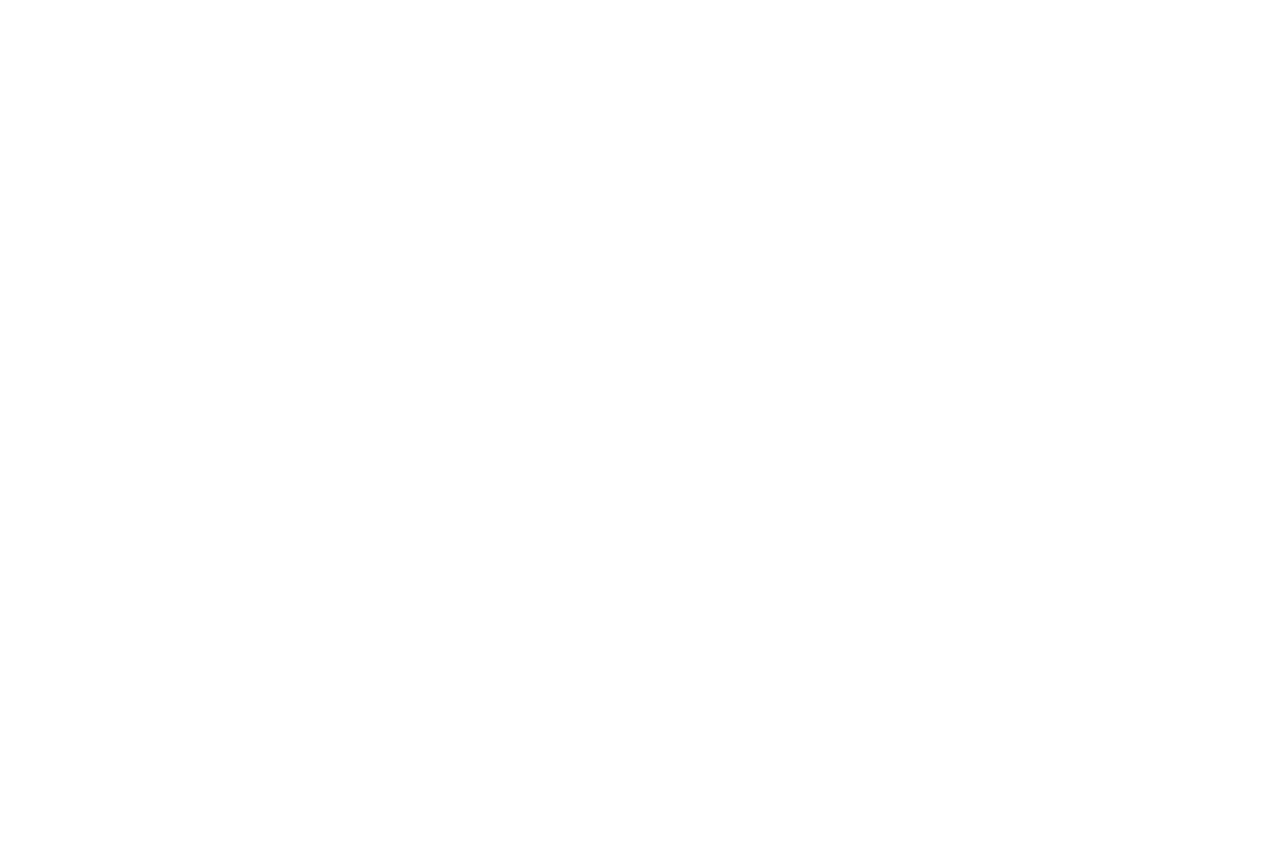
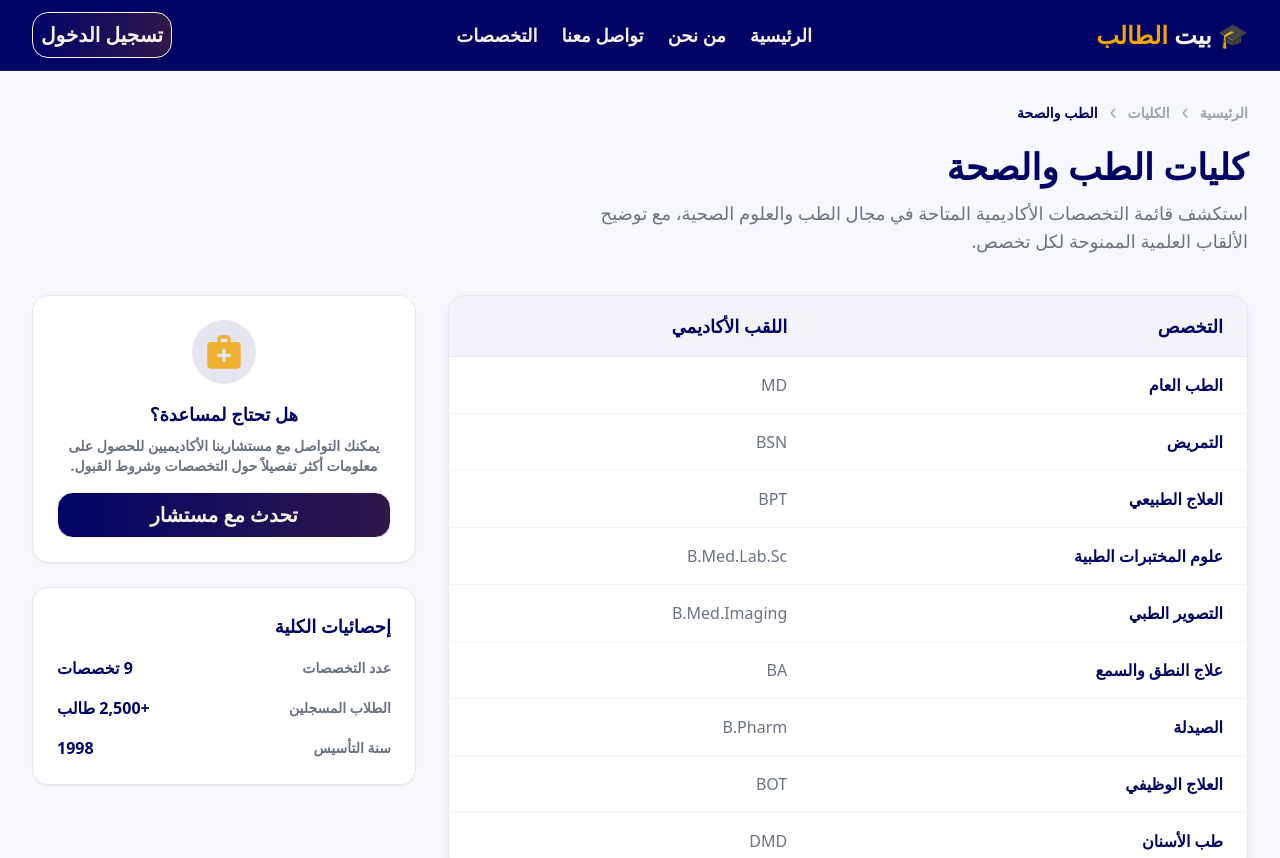
Before and after one commit to salmayasser8/Bayt-Al-Taleb, a React (Vite) app in the folder frontend/: page /colleges/1 in a window 1280 px wide. Before the commit this address had no page. Shown: the top 858 px of the page. Before the commit the page ends 800 px from the top, so only its background shows below. Built offline with nearby package versions, Linux system fonts and the light colour scheme.

Commit message:
add frontend components

```diff
--- a/frontend/src/App.tsx
+++ b/frontend/src/App.tsx
@@ -1,5 +1,6 @@
 import AppLayout from "./layouts/AppLayout";
 import { Toaster } from "./components/ui/toaster";
+
 function App() {
   return (
     <>
--- a/frontend/src/components/common/Button.tsx
+++ b/frontend/src/components/common/Button.tsx
@@ -10,7 +10,7 @@ const Button: React.FC<ButtonProps> = ({ children, className, ...props }) => {
     <motion.button
       whileHover={{ scale: 1.03 }}
       whileTap={{ scale: 0.3, transition: { duration: 0.3 } }}
-      className={`rounded-2xl font-semibold ms-3 text-xl p-2 bg-hero text-paragraph border border-paragraph outline-none  transition-all duration-300 w-auto ${className || ""}`}
+      className={`rounded-2xl font-semibold  text-xl p-2 bg-hero text-paragraph border border-paragraph outline-none  transition-all duration-300  ${className || ""}`}
       {...props}
     >
       {children}
--- a/frontend/src/components/common/Navbar.tsx
+++ b/frontend/src/components/common/Navbar.tsx
@@ -5,16 +5,15 @@ import Button from "./Button";
 
 interface NavLink {
   label: string;
-  to: string;
+  path: string;
 }
 
 const links: NavLink[] = [
-  { label: "الرئيسية", to: "/" },
-  { label: "من نحن", to: "/about" },
-  { label: "تواصل معنا", to: "/contact" },
-  { label: "التخصصات", to: "/colleges" },
+  { label: "الرئيسية", path: "/" },
+  { label: "من نحن", path: "/about" },
+  { label: "تواصل معنا", path: "/contact" },
+  { label: "التخصصات", path: "/colleges" },
 ];
-
 const navVariants: Variants = {
   hidden: { y: -80, opacity: 0 },
   visible: {
@@ -63,7 +62,7 @@ const Navbar: React.FC = () => {
             {links.map((item) => (
               <motion.li key={item.label} variants={linkItem}>
                 <Link
-                  to={item.to}
+                  to={item.path}
                   className="text-paragraph hover:text-accent transition-colors text-lg no-underline font-semibold"
                 >
                   {item.label}
@@ -121,7 +120,7 @@ const Navbar: React.FC = () => {
               {links.map((item) => (
                 <li key={item.label}>
                   <Link
-                    to={item.to}
+                    to={item.path}
                     className="text-paragraph hover:text-accent transition-colors text-lg no-underline font-medium"
                     onClick={() => setIsOpen(false)}
                   >
@@ -130,7 +129,9 @@ const Navbar: React.FC = () => {
                 </li>
               ))}
               <li>
-                <Button>تسجيل الدخول</Button>
+                <Link to="/auth">
+                  <Button>تسجيل الدخول</Button>
+                </Link>
               </li>
             </ul>
           </motion.div>
--- /dev/null
+++ b/frontend/src/components/common/ScrollToTop.tsx
@@ -0,0 +1,15 @@
+
+import { useEffect } from "react";
+import { useLocation } from "react-router-dom";
+
+const ScrollToTop = () => {
+  const { pathname } = useLocation();
+
+  useEffect(() => {
+    window.scrollTo(0, 0);
+  }, [pathname]);
+
+  return null;
+};
+
+export default ScrollToTop;
--- a/frontend/src/layouts/AppLayout.tsx
+++ b/frontend/src/layouts/AppLayout.tsx
@@ -3,14 +3,18 @@ import AuthLayout from "./AuthLayout";
 import Home from "../pages/HomePage";
 import Auth from "../pages/AuthPage";
 import CollegesPage from "../pages/CollegesPage";
+import ScrollToTop from "../components/common/ScrollToTop";
+import CollegeDetailPage from "../pages/CollegeDetailPage";
 const AppLayout = () => {
   return (
     <>
       <BrowserRouter>
+        <ScrollToTop />
         <Routes>
           <Route path="/" element={<AuthLayout />}>
             <Route index element={<Home />} />
             <Route path="/colleges" element={<CollegesPage />} />
+            <Route path="/colleges/:id" element={<CollegeDetailPage />} />
           </Route>
           {/* <Route path="*" element={<NotFound />} /> */}
           <Route path="/auth" element={<Auth />} />
--- /dev/null
+++ b/frontend/src/pages/CollegeDetailPage.tsx
@@ -0,0 +1,241 @@
+import React, { useState } from "react";
+import { motion, Variants } from "framer-motion";
+import { Link, useParams } from "react-router-dom";
+import { IoChevronBack } from "react-icons/io5";
+import { MdMedicalServices } from "react-icons/md";
+import Button from "@/components/common/Button";
+// import AdvisorModal from "@/components/common/AdvisorModal";
+
+// ── Types ────────────────────────────────────────────────────────────
+
+interface Major {
+  name: string;
+  degree: string;
+}
+
+interface CollegeData {
+  id: string;
+  name: string;
+  icon: React.ReactNode;
+  description: string;
+  majors: Major[];
+  stats: {
+    majorsCount: number;
+    studentsCount: string;
+    foundedYear: number;
+  };
+}
+
+// ── Data ─────────────────────────────────────────────────────────────
+//will be replaced
+
+const collegeData: CollegeData = {
+  id: "medicine",
+  name: "الطب والصحة",
+  icon: <MdMedicalServices size={40} />,
+  description:
+    "استكشف قائمة التخصصات الأكاديمية المتاحة في مجال الطب والعلوم الصحية، مع توضيح الألقاب العلمية الممنوحة لكل تخصص.",
+  majors: [
+    { name: "الطب العام", degree: "MD" },
+    { name: "التمريض", degree: "BSN" },
+    { name: "العلاج الطبيعي", degree: "BPT" },
+    { name: "علوم المختبرات الطبية", degree: "B.Med.Lab.Sc" },
+    { name: "التصوير الطبي", degree: "B.Med.Imaging" },
+    { name: "علاج النطق والسمع", degree: "BA" },
+    { name: "الصيدلة", degree: "B.Pharm" },
+    { name: "العلاج الوظيفي", degree: "BOT" },
+    { name: "طب الأسنان", degree: "DMD" },
+  ],
+  stats: {
+    majorsCount: 9,
+    studentsCount: "+2,500",
+    foundedYear: 1998,
+  },
+};
+
+// ── Animation variants ───────────────────────────────────────────────
+
+const fadeUp: Variants = {
+  hidden: { opacity: 0, y: 20 },
+  visible: { opacity: 1, y: 0, transition: { duration: 0.5 } },
+};
+
+const container: Variants = {
+  hidden: {},
+  visible: { transition: { staggerChildren: 0.05 } },
+};
+
+const rowFade: Variants = {
+  hidden: { opacity: 0, x: -10 },
+  visible: { opacity: 1, x: 0, transition: { duration: 0.3 } },
+};
+
+const CollegeDetailPage: React.FC = () => {
+  const { id } = useParams();
+  return (
+    <div className="min-h-screen bg-bgSection">
+      <div className="container py-8">
+        {/* Breadcrumb */}
+        <motion.div
+          variants={fadeUp}
+          initial="hidden"
+          animate="visible"
+          className="flex items-center gap-2 text-sm font-semibold mb-6"
+        >
+          <Link
+            to="/"
+            className="text-gray-400 hover:text-primary transition-colors"
+          >
+            الرئيسية
+          </Link>
+          <IoChevronBack className="text-gray-400" />
+          <Link
+            to="/colleges"
+            className="text-gray-400 hover:text-primary transition-colors"
+          >
+            الكليات
+          </Link>
+          <IoChevronBack className="text-gray-400" />
+          <span className="text-primary">{collegeData.name}</span>
+        </motion.div>
+
+        {/* Header */}
+        <motion.div
+          variants={fadeUp}
+          initial="hidden"
+          animate="visible"
+          className="mb-10"
+        >
+          <h1 className="font-bold text-3xl md:text-4xl text-primary mb-3">
+            كليات {collegeData.name}
+          </h1>
+          <p className="text-gray-500 text-lg max-w-2xl">
+            {collegeData.description}
+          </p>
+        </motion.div>
+
+        {/* Content: table + sidebar */}
+        <div className="grid grid-cols-1 lg:grid-cols-3 gap-8">
+          {/* Majors table */}
+          <motion.div
+            variants={fadeUp}
+            initial="hidden"
+            animate="visible"
+            className="lg:col-span-2 bg-white rounded-2xl shadow-lg border border-gray-200 overflow-hidden"
+          >
+            <table className="w-full text-right">
+              <thead className="bg-primary/5 border-b border-gray-200">
+                <tr>
+                  <th className="px-6 py-4 font-bold text-lg text-primary">
+                    التخصص
+                  </th>
+                  <th className="px-6 py-4 font-bold text-lg text-primary">
+                    اللقب الأكاديمي
+                  </th>
+                </tr>
+              </thead>
+              <motion.tbody
+                variants={container}
+                initial="hidden"
+                animate="visible"
+              >
+                {collegeData.majors.map((major, i) => (
+                  <motion.tr
+                    key={major.name}
+                    variants={rowFade}
+                    className={`border-b border-gray-100 hover:bg-bgSection transition-colors ${
+                      i === collegeData.majors.length - 1 ? "border-b-0" : ""
+                    }`}
+                  >
+                    <td className="px-6 py-4">
+                      <Link
+                        to={`/majors/${major.name}`}
+                        className="text-primary font-semibold no-underline hover:text-accent transition-colors"
+                      >
+                        {major.name}
+                      </Link>
+                    </td>
+                    <td className="px-6 py-4 text-gray-500 font-medium">
+                      {major.degree}
+                    </td>
+                  </motion.tr>
+                ))}
+              </motion.tbody>
+            </table>
+          </motion.div>
+
+          {/* Sidebar */}
+          <motion.div
+            variants={fadeUp}
+            initial="hidden"
+            animate="visible"
+            className="flex flex-col gap-6"
+          >
+            {/* Advisor card */}
+            <div className="bg-white rounded-2xl shadow-sm border border-gray-200 p-6 text-center">
+              <div className="flex items-center justify-center w-16 h-16 rounded-full bg-primary/10 text-accent/80 mx-auto mb-4">
+                {collegeData.icon}
+              </div>
+              <h3 className="font-bold text-lg text-primary mb-2">
+                هل تحتاج لمساعدة؟
+              </h3>
+              <p className="text-gray-500 text-sm mb-4 font-semibold">
+                يمكنك التواصل مع مستشارينا الأكاديميين للحصول على معلومات أكثر
+                تفصيلاً حول التخصصات وشروط القبول.
+              </p>
+              <motion.a
+                href="tel:+201234567890"
+                whileHover={{ scale: 1.02 }}
+                whileTap={{ scale: 0.98 }}
+                className=" w-full "
+              >
+                <Button className=" w-full "> تحدث مع مستشار</Button>
+              </motion.a>
+            </div>
+
+            {/* Stats card */}
+            <div className="bg-white rounded-2xl shadow-sm border border-gray-200 p-6">
+              <h3 className="font-bold text-lg text-primary mb-4">
+                إحصائيات الكلية
+              </h3>
+              <div className="flex flex-col gap-4">
+                <div className="flex justify-between items-center">
+                  <span className="text-gray-500 text-sm font-semibold">
+                    عدد التخصصات
+                  </span>
+                  <span className="font-bold text-primary">
+                    {collegeData.stats.majorsCount} تخصصات
+                  </span>
+                </div>
+                <div className="flex justify-between items-center">
+                  <span className="text-gray-500 text-sm font-semibold">
+                    الطلاب المسجلين
+                  </span>
+                  <span className="font-bold text-primary">
+                    {collegeData.stats.studentsCount} طالب
+                  </span>
+                </div>
+                <div className="flex justify-between items-center">
+                  <span className="text-gray-500 text-sm font-semibold">
+                    سنة التأسيس
+                  </span>
+                  <span className="font-bold text-primary">
+                    {collegeData.stats.foundedYear}
+                  </span>
+                </div>
+              </div>
+            </div>
+          </motion.div>
+        </div>
+      </div>
+
+      {/* Advisor Modal */}
+      {/* <AdvisorModal
+        isOpen={isModalOpen}
+        onClose={() => setIsModalOpen(false)}
+      /> */}
+    </div>
+  );
+};
+
+export default CollegeDetailPage;
--- a/frontend/src/pages/CollegesPage.tsx
+++ b/frontend/src/pages/CollegesPage.tsx
@@ -161,8 +161,6 @@ const CollegeCard: React.FC<{ college: College }> = ({ college }) => (
   </motion.div>
 );
 
-// ── Main Page ─────────────────────────────────────────────────────────
-
 const CollegesPage: React.FC = () => {
   const [searchQuery, setSearchQuery] = useState("");
   const [activeFilter, setActiveFilter] = useState("الكل");
@@ -194,7 +192,6 @@ const CollegesPage: React.FC = () => {
           الذي يناسب طموحاتك
         </p>
       </motion.div>
-
       <div className="container py-10  ">
         {/* Search + Filter */}
         <motion.div
```
Also changed, not shown: frontend/src/components/sections/Home/HeroSection.tsx (+7 -2 lines).
